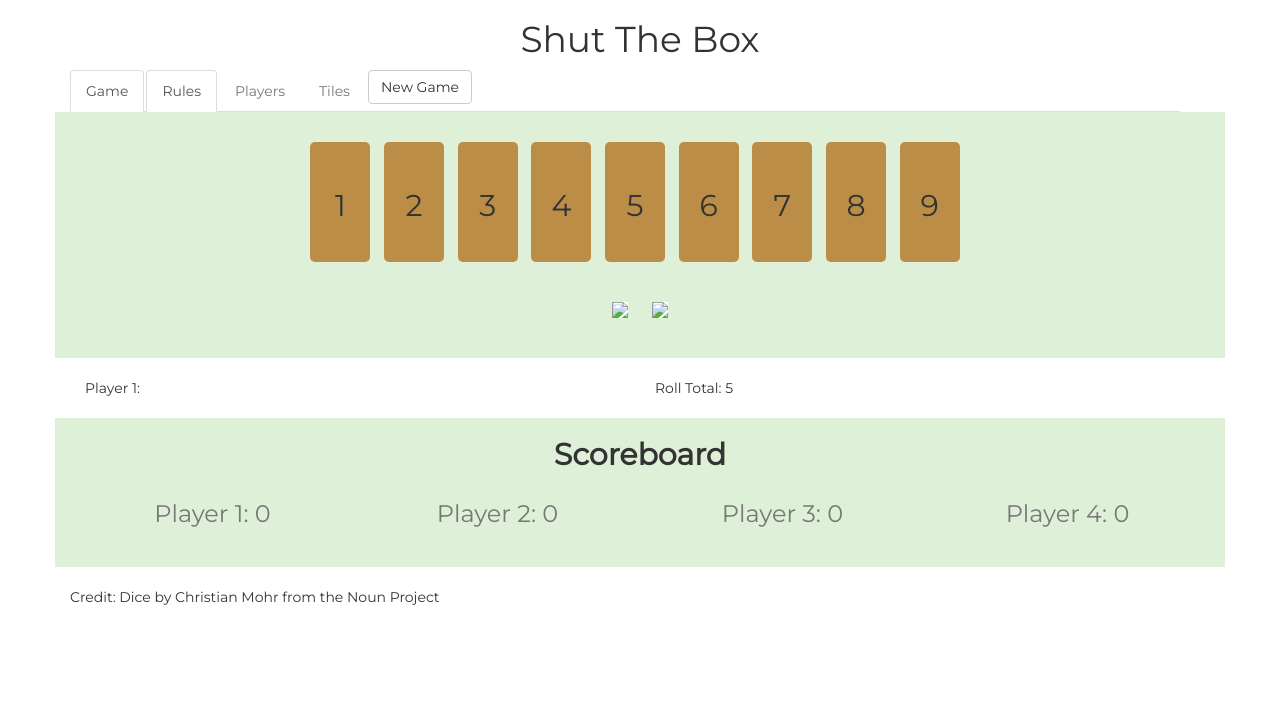
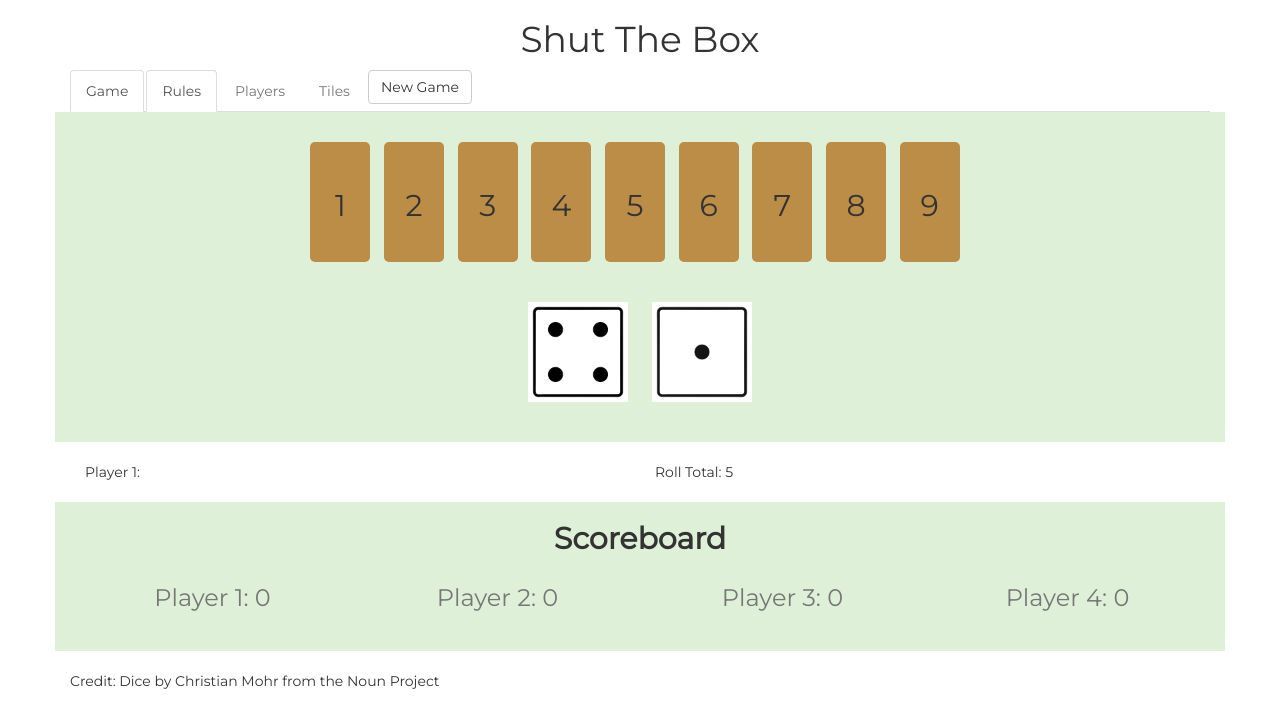
Before and after one commit to wdi-hk-9/Shut-The-Box, a plain HTML site: page index.html in a window 1280 px wide. Drawn offline with Linux system fonts and the light colour scheme.

Commit message:
function working for roll dice, check open tiles against roll total

```diff
--- a/application.js
+++ b/application.js
@@ -1,6 +1,7 @@
 $(function(){
 
 var game = new Game();
+//var tile = $(".tile");
 
 rollDice();
 
@@ -10,41 +11,65 @@ function rollDice () {
   changeDiceImage(game.dice.dice1, $('#dice1') );
   changeDiceImage(game.dice.dice2, $('#dice2') );
   $('.roll-total').html("Roll Total: " + game.rollTotal());
+  checkOpenTiles();
+}
+
+function checkOpenTiles(){
+  var tile = $(".tile");
+  for (var i = 0; i < tile.length; i++){
+    //console.log(parseInt(tile.eq(i).html()));
+    game.tilesOpenTotal += parseInt(tile.eq(i).html());
+  }
+
+  if (game.rollTotal() > game.tilesOpenTotal) {
+    console.log("Game Over");
+  } else {
+    addClickEvent();
+  }
+}
+
+function addClickEvent(){
+  var tile = $(".tile");
+  for (var i = 0; i < tile.length; i++){
+    tile[i].addEventListener("click", closeTile);
+  }
+}
+
+function closeTile(e){
+  var selectedValue = parseInt($(e.target).val());
+  var index = game.tempPlayerSelected.indexOf(selectedValue);
+
+  if (index === -1) {
+    game.tempPlayerSelected.push(selectedValue);
+  } else {
+    game.tempPlayerSelected.splice(index, 1);
+  }
+  console.log("The array ", game.tempPlayerSelected);
+  game.playerTotal();
+  // console.log(game.tempPlayerSelected);
 }
 
 function changeDiceImage(dice, element){
   switch (dice) {
     case 1:
-      element.attr("src", "file:///var/folders/ct/7_7rql1n1wz2jz37vvqd0cpm0000gn/T/noun_dice_116708.png");
+      element.attr("src", "img/face1.png");
       break;
     case 2:
-      element.attr("src", "file:///var/folders/ct/7_7rql1n1wz2jz37vvqd0cpm0000gn/T/noun_dice_116707.png");
+      element.attr("src", "img/face2.png");
       break;
     case 3:
-      element.attr("src", "file:///var/folders/ct/7_7rql1n1wz2jz37vvqd0cpm0000gn/T/noun_dice_116713.png");
+      element.attr("src", "img/face3.png");
         break;
     case 4:
-      element.attr("src", "file:///var/folders/ct/7_7rql1n1wz2jz37vvqd0cpm0000gn/T/noun_dice_116712.png");
+      element.attr("src", "img/face4.png");
         break;
     case 5:
-      element.attr("src", "file:///var/folders/ct/7_7rql1n1wz2jz37vvqd0cpm0000gn/T/noun_dice_116709.png");
+      element.attr("src", "img/face5.png");
         break;
     case 6:
-      element.attr("src", "file:///var/folders/ct/7_7rql1n1wz2jz37vvqd0cpm0000gn/T/noun_dice_116710.png");
+      element.attr("src", "img/face6.png");
         break;
   }
 }
 
-var tilesOpen = $(".tile");
-for (var i = 0; i < tilesOpen.length; i++){
-  console.log(parseInt(tilesOpen.eq(i).html()));
-  game.tilesOpenTotal += parseInt(tilesOpen.eq(i).html());
-  //console.log(game.tilesOpenTotal);
-}
-
-
-// if game.tilesOpenTotal < rollTotal {
-//   alert("Game Over");
-// }
-
 });
--- a/game.js
+++ b/game.js
@@ -2,23 +2,21 @@
 
 var Game = function(){
   this.dice = null;
-  this.maxDice = 6;
   this.tilesOpenTotal = 0;
-
-
-
+  this.tempPlayerSelected = [];
+  this.tempPlayerTotal = 0;
 };
 
  // generate random number
-Game.prototype.randomDice = function(min,max){
-  return Math.floor(Math.random() * (max - min + 1)) + min;
+Game.prototype.randomDice = function(){
+  return Math.floor(Math.random() * (6 - 1 + 1)) + 1;
 };
 
 // assign random number to dices
 Game.prototype.diceFace = function(){
   this.dice = {
-    dice1: this.randomDice(1, this.maxDice),
-    dice2: this.randomDice(1, this.maxDice)
+    dice1: this.randomDice(),
+    dice2: this.randomDice()
   };
 };
 
@@ -26,3 +24,12 @@ Game.prototype.diceFace = function(){
 Game.prototype.rollTotal = function(){
   return (this.dice.dice1) + (this.dice.dice2);
 }
+
+Game.prototype.playerTotal = function(){
+  this.tempPlayerTotal = 0;
+  console.log("Current Total ", this.tempPlayerTotal)
+  for (var i = 0; i < this.tempPlayerSelected.length; i++) {
+    this.tempPlayerTotal += this.tempPlayerSelected[i];
+  }
+  console.log("After sum ", this.tempPlayerTotal);
+}
--- a/index.html
+++ b/index.html
@@ -8,20 +8,22 @@
     <meta name="description" content="Shut The Box">
     <meta name="author" content="">
 
+    <link href="bootstrap.min.css" rel="stylesheet">
+    <link href="style.css" rel="stylesheet">
+    <link href='https://fonts.googleapis.com/css?family=Montserrat' rel='stylesheet' type='text/css'>
+
     <script src="jquery.min.js"></script>
     <script src="bootstrap.min.js"></script>
     <script src="application.js"></script>
     <script src="game.js"></script>
 
-    <link href="bootstrap.min.css" rel="stylesheet">
-    <link href="style.css" rel="stylesheet">
-    <link href='https://fonts.googleapis.com/css?family=Montserrat' rel='stylesheet' type='text/css'>
   </head>
   <body>
 
   <header class="container">
     <h1 align="center">Shut The Box</h1>
-    <div class ="row col-xs-12">
+    <div class ="row">
+    <div class ="col-xs-12">
       <ul class="nav nav-tabs" role="tablist">
         <li role="presentation" class="active"><a href="#">Game</a></li>
         <li role="presentation" class="active"><a href="rules.html">Rules</a></li>
@@ -48,6 +50,7 @@
         </li>
       </ul>
     </div>
+    </div>
   </header>
 
   <section class="container bg-success" align="center">
@@ -68,16 +71,28 @@
   </section>
 
   <article class="container" align="left">
-    <p class="player-message col-xs-6">Player 1:</p>
-    <p class="roll-total col-xs-6">Roll Total:</p>
+    <div class="col-xs-6">
+      <p class="player-message">Player 1:</p>
+    </div>
+    <div class="col-xs-6">
+      <p class="roll-total"></p>
+    </div>
   </article>
 
   <section class="container bg-success" align="center">
     <h2><strong>Scoreboard</strong></h2>
-    <h3 class="player1 col-xs-3 text-muted">Player 1: <span>0</h3>
-    <h3 class="player2 col-xs-3 text-muted">Player 2: <span>0</h3>
-    <h3 class="player3 col-xs-3 text-muted">Player 3: <span>0</h3>
-    <h3 class="player4 col-xs-3 text-muted">Player 4: <span>0</h3>
+    <div class="col-xs-3">
+      <h3 class="player1 text-muted">Player 1: <span>0</h3>
+    </div>
+    <div class="col-xs-3">
+      <h3 class="player2 text-muted">Player 2: <span>0</h3>
+    </div>
+    <div class="col-xs-3">
+      <h3 class="player3 text-muted">Player 3: <span>0</h3>
+    </div>
+    <div class="col-xs-3">
+      <h3 class="player4 text-muted">Player 4: <span>0</h3>
+    </div>
   </section>
 
   <footer class="container">
--- a/style.css
+++ b/style.css
@@ -17,6 +17,10 @@ button.tile {
   line-height: 40px;
   padding-top: 10px;
   margin-top: 30px;
+}
+
+button.font-color {
+  color: #BB8D47
 }
 
 img {
```
Also changed, not shown: rules.html (+4 -4 lines).
